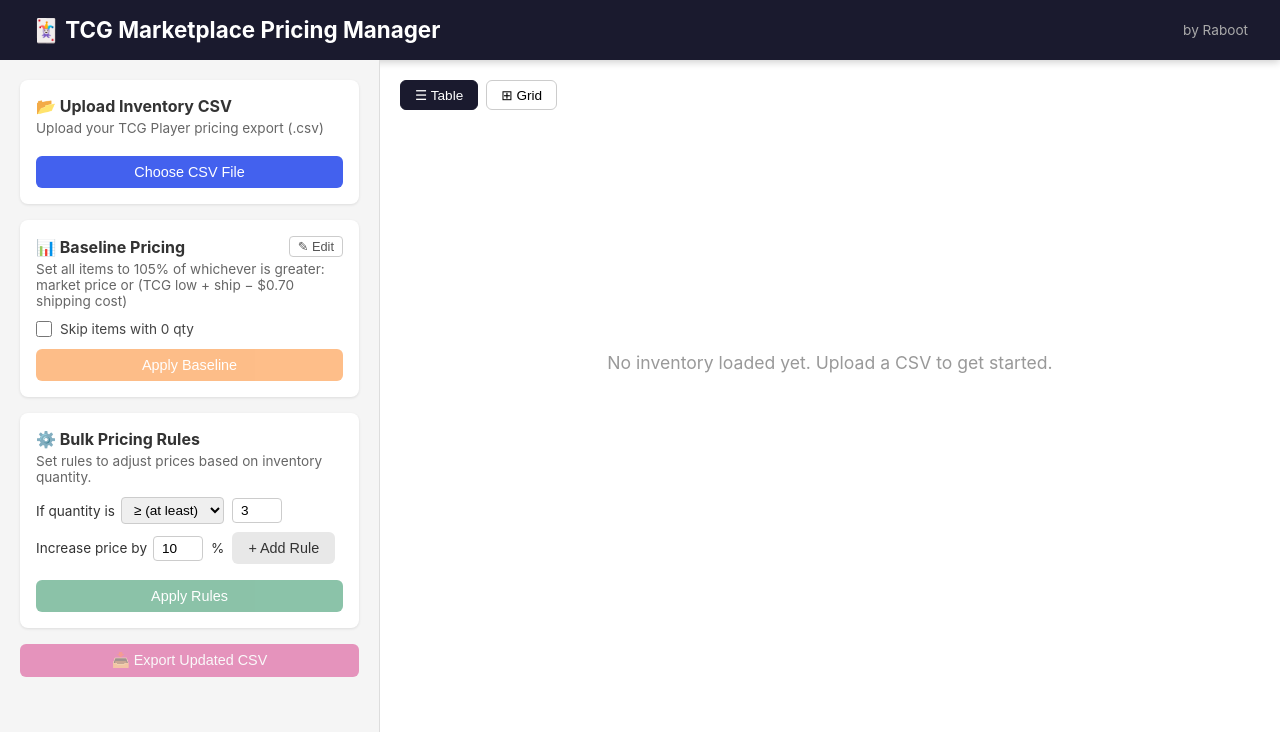
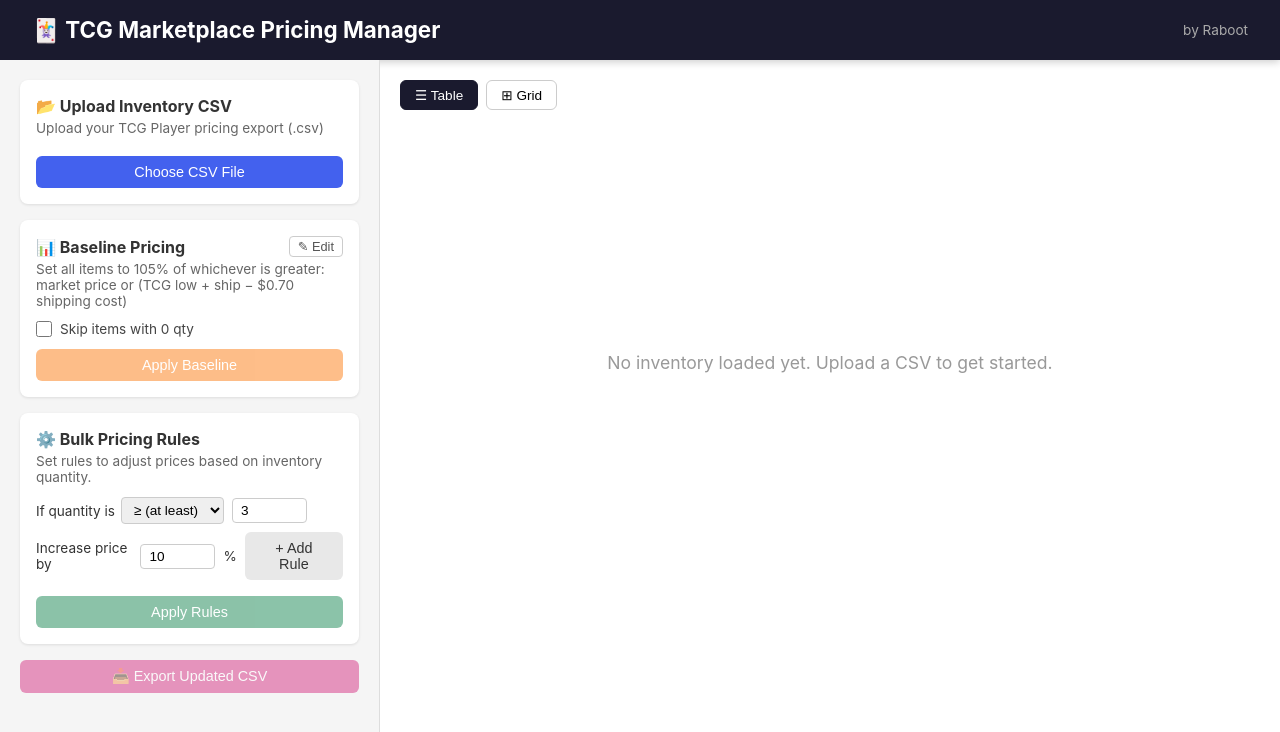
Before and after one commit to dzollan/MarketplaceManager, a React (Vite) app in the folder frontend/: page / in a window 1280 px wide. Shown: the top 732 px of the page. Built offline with nearby package versions, Linux system fonts and the light colour scheme.

Commit message:
big bugfixes

```diff
--- a/frontend/src/App.css
+++ b/frontend/src/App.css
@@ -215,7 +215,7 @@
   border: 1px solid #ccc;
   border-radius: 4px;
   font-size: 0.85rem;
-  width: 50px;
+  width: 75px;
 }
 
 .select {
--- a/frontend/src/App.jsx
+++ b/frontend/src/App.jsx
@@ -3,7 +3,7 @@ import CSVUpload from './components/CSVUpload'
 import InventoryTable from './components/InventoryTable'
 import InventoryGrid from './components/InventoryGrid'
 import PricingRules from './components/PricingRules'
-import { applyBaseline, applyRules, exportCSV } from './utils/csvUtils'
+import { applyBaseline as doBaseline, applyRules as doRules, exportCSV } from './utils/csvUtils'
 import './App.css'
 
 function App() {
@@ -30,7 +30,7 @@ function App() {
     setLoading(true)
     setError('')
     try {
-      const updated = applyBaseline(inventory, baselinePercent, baselineShip, ignoreZeroQty)
+      const updated = doBaseline(inventory, baselinePercent, baselineShip, ignoreZeroQty)
       setInventory(updated)
     } catch (err) {
       setError(err.message)
@@ -43,7 +43,7 @@ function App() {
     setLoading(true)
     setError('')
     try {
-      const updated = applyRules(inventory, rules, ignoreZeroQty)
+      const updated = doRules(inventory, rules, ignoreZeroQty)
       setInventory(updated)
     } catch (err) {
       setError(err.message)
```
